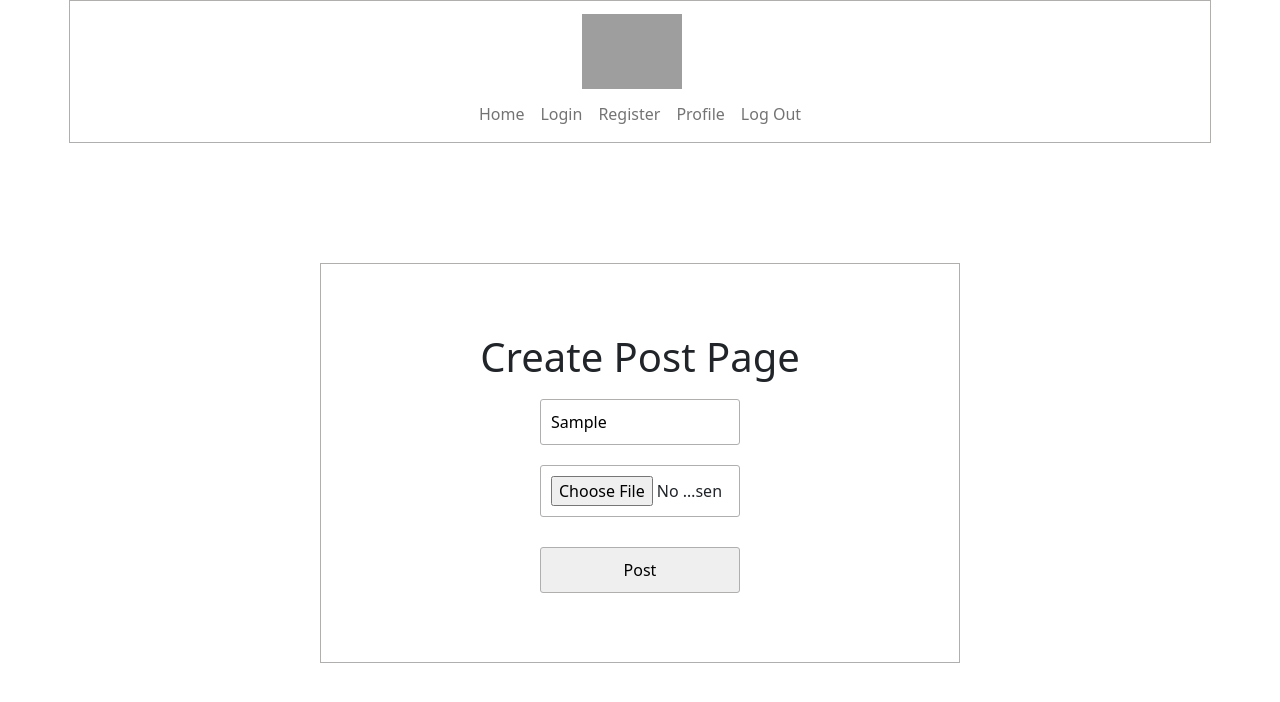
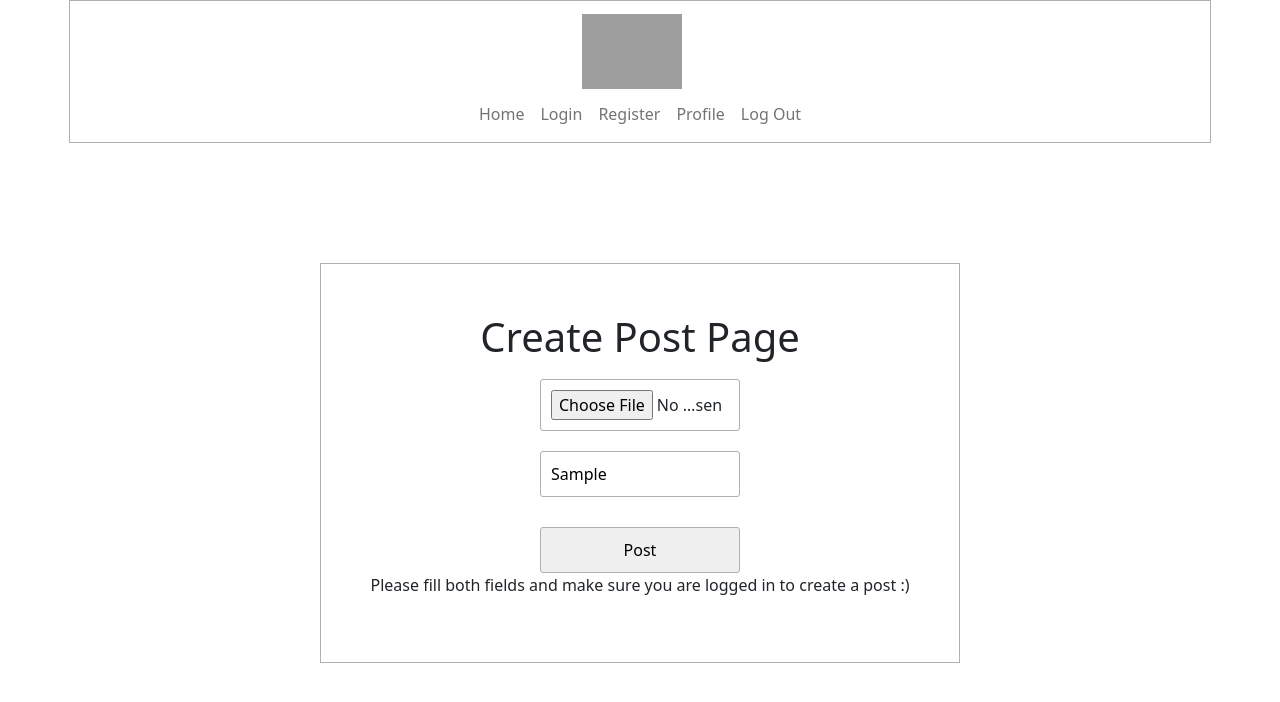
Before and after one commit to giomine/insta, a React (Create React App) app in the folder client/: page /posts in a window 1280 px wide. Both pictures are taken after typing "Sample" into the empty fields and a click on the button "Post". Shown: the top 702 px of the page. Built offline with nearby package versions, Linux system fonts and the light colour scheme; no server answers; grey boxes are pictures that could not be loaded.

Commit message:
Added basic error handling to createPost page

```diff
--- a/client/src/components/post/CreatePost.js
+++ b/client/src/components/post/CreatePost.js
@@ -14,6 +14,8 @@ const CreatePost = () => {
     image: '',
     owner: '',
   })
+
+  const [ error, setError ] = useState('')
 
   const handleChange = (e) => {
     setFormFields({ ...formFields, [e.target.name]: e.target.value })
@@ -33,6 +35,7 @@ const CreatePost = () => {
       navigate('/')
     } catch (err) {
       console.log(err)
+      setError('Please fill both fields and make sure you are logged in to create a post :)')
     }
   }
 
@@ -42,18 +45,19 @@ const CreatePost = () => {
         <form action="" onSubmit={handleSubmit}>
           <h1>Create Post Page</h1>
 
+          < ImageUploadField
+            setFormFields={setFormFields}
+            formFields={formFields}
+          />
+
           <label htmlFor="caption"></label>
           <input type="text" name="caption" placeholder="write caption" value={formFields.caption} onChange={handleChange} />
 
           {/* <label htmlFor="image"></label>
           <input type="text" name="image" placeholder="image upload will go here" value={formFields.image} onChange={handleChange} /> */}
 
-          < ImageUploadField
-            setFormFields={setFormFields}
-            formFields={formFields}
-          />
-
           <button type="submit">Post</button>
+          { error ? <p>{error}</p> : '' }
         </form>
       </div>
     </div>
```
